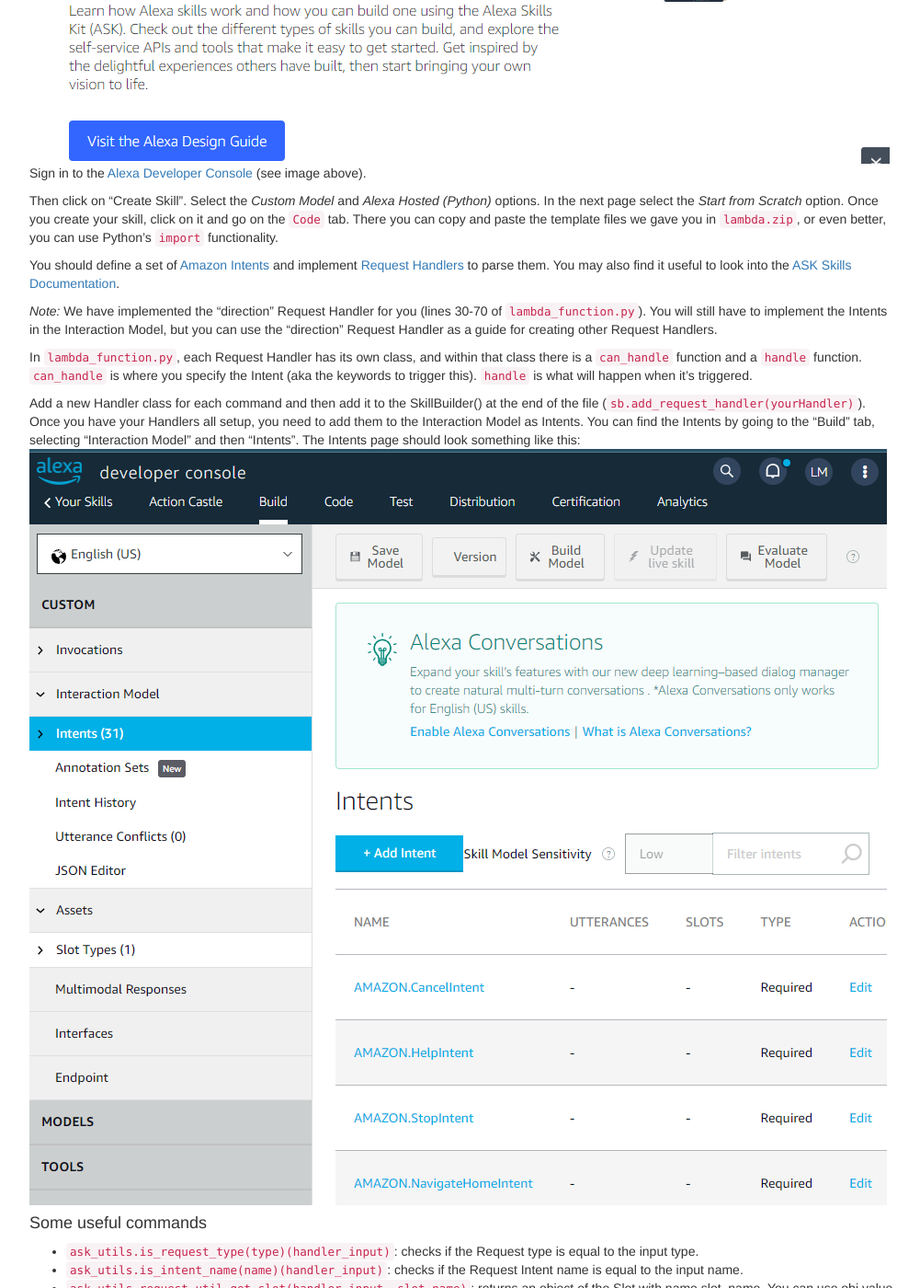
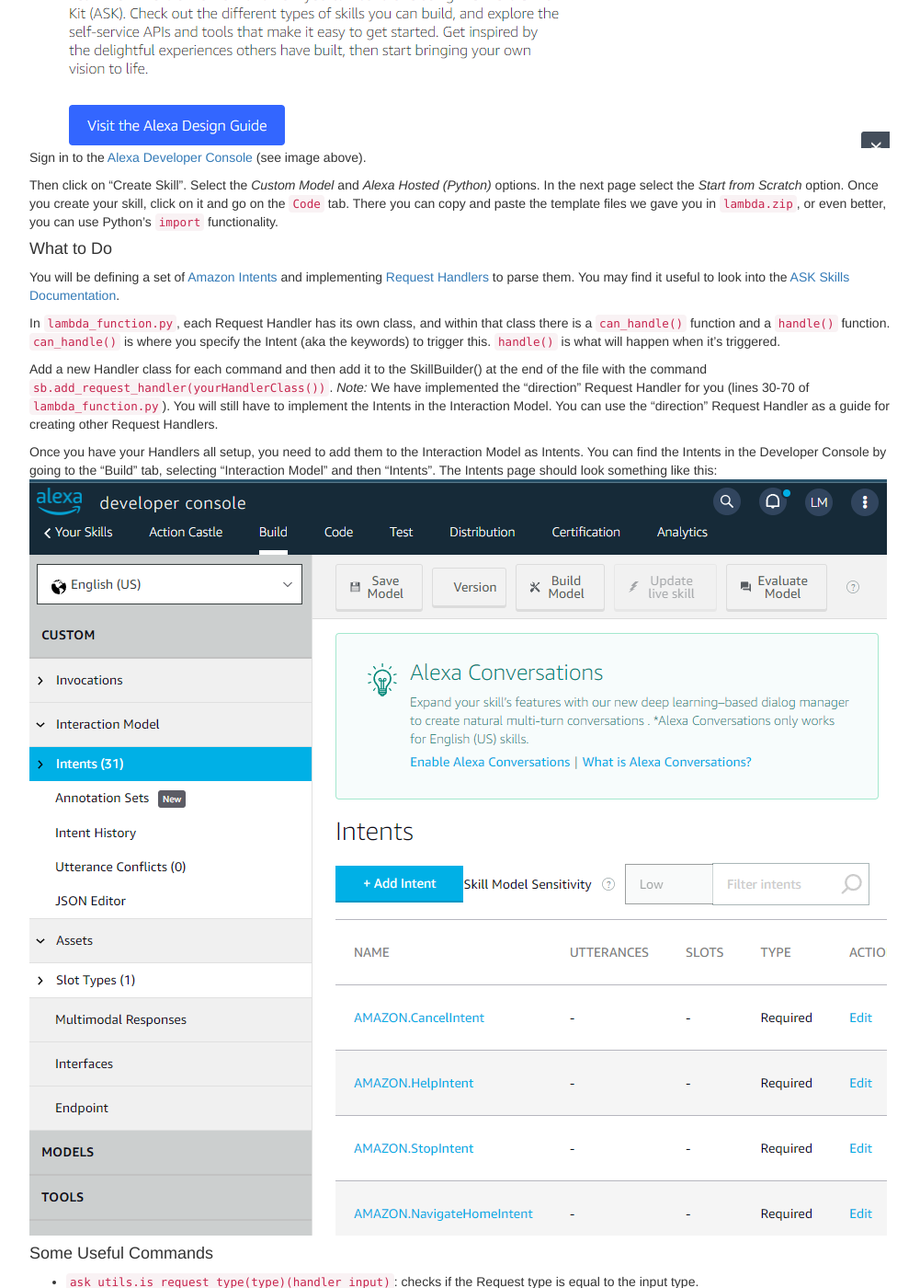
Before and after one commit to interactive-fiction-class/interactive-fiction-class.github.io, a Jekyll site: the page built from homeworks/alexa_action_castle/alexa-action-castle.md, in a window 1280 px wide and 1400 px high, scrolled down 1440 px. Shown: the whole window at 92% size, without its empty margins (233-1234 px from the left). Built offline with Jekyll 4.4.1, drawn with Linux system fonts in a browser that asks for light colours; nearby versions of some CDN libraries; a script that is not in the unit is left out; some of the changed text lies outside the part shown.

Commit message:
Update alexa-action-castle.md

```diff
--- a/homeworks/alexa_action_castle/alexa-action-castle.md
+++ b/homeworks/alexa_action_castle/alexa-action-castle.md
@@ -91,7 +91,7 @@
 * **[Slot](https://medium.com/enpit-developer-blog/alexa-what-are-slots-and-how-to-read-slot-values-ea050047df0c):** Variables within an Intent.
 * **Interaction Model:** Determines whether the current Skill can handle certain Requests.
 
-### Starter code
+### Starter Code
 
 We have provided [starter code for an Alexa adventure game](https://github.com/interactive-fiction-class/interactive-fiction-class.github.io/raw/71a272ddeb413a8c399f37f1a527c77d771509a1/homeworks/alexa_action_castle/lambda.zip).  You are free to modify it however you want and bring in any dependencies you feel will be useful, but do not forget to add them to `requirements.txt`.
 
@@ -101,43 +101,42 @@
 * You probably won't need to edit `utils.py` unless you want to add extra utilities.
 
 
-### Setting up the Environment
+#### Setting up the Environment
 ![Click on the "Console" button](https://github.com/interactive-fiction-class/interactive-fiction-class.github.io/blob/23bb567280aba13ab9c3e09db35f87c0a887cace/assets/img/developer.png)
 Sign in to the [Alexa Developer Console](https://developer.amazon.com/en-US/alexa/alexa-skills-kit/start?sc_category=paid&sc_channel=SEM&sc_campaign=SEM-GO%5EBrand%5EAll%5ELD%5EProfessional_Developer%5EEvergreen%5EUS%5EEnglish%5ETex&sc_publisher=GO&sc_content=content&sc_detail=571868003723&sc_funnel=convert&sc_country=US&sc_keyword=alexa%20developer%20console&sc_place=&sc_trackingcode=e&sc_segment=&sc_medium=paid%7CSEM%7CSEM-GO%5EBrand%5EAll%5ELD%5EProfessional_Developer%5EEvergreen%5EUS%5EEnglish%5ETex%7CGO%7Ccontent%7C571868003723%7Cconvert%7CUS%7Calexa%20developer%20console%7C%7Ce%7C&gclid=CjwKCAjwoduRBhA4EiwACL5RP8suprxHnexM4TslG_jvjmEYp2-lbEjkdUA-sCXTwZ2URKafzWGjshoCYREQAvD_BwE) (see image above).
 
 Then click on "Create Skill". Select the *Custom Model* and *Alexa Hosted (Python)* options. In the next page select the *Start from Scratch* option.  Once you create your skill, click on it and go on the `Code` tab. There you can copy and paste the template files we gave you in `lambda.zip`, or even better, you can use Python's `import` functionality.
 
+#### What to Do
+You will be defining a set of [Amazon Intents](https://developer.amazon.com/en-US/docs/alexa/interaction-model-design/design-the-custom-intents-for-your-skill.html) and implementing [Request Handlers](https://developer.amazon.com/en-US/docs/alexa/alexa-skills-kit-sdk-for-java/handle-requests.html) to parse them.  You may find it useful to look into the [ASK Skills Documentation](https://alexa-skills-kit-python-sdk.readthedocs.io/en/latest/api/core.html).
 
-You should define a set of [Amazon Intents](https://developer.amazon.com/en-US/docs/alexa/interaction-model-design/design-the-custom-intents-for-your-skill.html) and implement [Request Handlers](https://developer.amazon.com/en-US/docs/alexa/alexa-skills-kit-sdk-for-java/handle-requests.html) to parse them.  You may also find it useful to look into the [ASK Skills Documentation](https://alexa-skills-kit-python-sdk.readthedocs.io/en/latest/api/core.html).
+In `lambda_function.py`, each Request Handler has its own class, and within that class there is a `can_handle()` function and a `handle()` function. `can_handle()` is where you specify the Intent (aka the keywords) to trigger this. `handle()` is what will happen when it's triggered.
 
-*Note:* We have implemented the "direction" Request Handler for you (lines 30-70 of `lambda_function.py`). You will still have to implement the Intents in the Interaction Model, but you can use the "direction" Request Handler as a guide for creating other Request Handlers.
+Add a new Handler class for each command and then add it to the SkillBuilder() at the end of the file with the command  `sb.add_request_handler(yourHandlerClass())`.
+*Note:* We have implemented the "direction" Request Handler for you (lines 30-70 of `lambda_function.py`). You will still have to implement the Intents in the Interaction Model. You can use the "direction" Request Handler as a guide for creating other Request Handlers.
 
-In `lambda_function.py`, each Request Handler has its own class, and within that class there is a `can_handle` function and a `handle` function. `can_handle` is where you specify the Intent (aka the keywords to trigger this). `handle` is what will happen when it's triggered.
-
-Add a new Handler class for each command and then add it to the SkillBuilder() at the end of the file (`sb.add_request_handler(yourHandler)`).
-Once you have your Handlers all setup, you need to add them to the Interaction Model as Intents. You can find the Intents by going to the "Build" tab, selecting "Interaction Model" and then "Intents". The Intents page should look something like this:
+Once you have your Handlers all setup, you need to add them to the Interaction Model as Intents. You can find the Intents in the Developer Console by going to the "Build" tab, selecting "Interaction Model" and then "Intents". The Intents page should look something like this:
 ![Interaction Model](https://github.com/interactive-fiction-class/interactive-fiction-class.github.io/blob/0e00bbae7fa084da05ddbed6470ab9908d168608/assets/img/intents.png)
 
 
-
-#### Some useful commands
+#### Some Useful Commands
 * `ask_utils.is_request_type(type)(handler_input)`: checks if the Request type is equal to the input type.
 * `ask_utils.is_intent_name(name)(handler_input)`: checks if the Request Intent name is equal to the input name.
 * `ask_utils.request_util.get_slot(handler_input, slot_name)`: returns an object of the Slot with name slot_name. You can use obj.value to get the string name of the Slot.
 
 
 ### Debugging:
-* You can test your Skill in the *Test* tab of the console. The logs from there will be on CloudWatch.
+* You can test your Skill in the *Test* tab of the console. The logs from there will be on [CloudWatch](https://aws.amazon.com/cloudwatch/).
     * **Important:** To start the Skill, you will first need to say/type: `open action castle`
 * You can use [CloudWatch](https://aws.amazon.com/cloudwatch/) to debug your code. When you are in the Code tab in the Alexa developer console, you can click on CloudWatch logs to be directed on your skill’s log output.
 
 
 ### Invite Beta Testers
 
-In order to submit your code, you should invite the TAs as beta testers. [Here are the instructions](https://developer.amazon.com/en-US/docs/alexa/custom-skills/skills-beta-testing-for-alexa-skills.html) on how to do this. Our emails are:`artemisp@seas.upenn.edu`, `ldugan@seas.upenn.edu`. When you release a Skill for beta testing you need to complete the _Privacy and Compliance Component_. You can safely answer *no* to all those questions.
+In order to submit your code, you should invite the TAs as beta testers. [Here are the instructions](https://developer.amazon.com/en-US/docs/alexa/custom-skills/skills-beta-testing-for-alexa-skills.html) on how to do this. Our emails are:`artemisp@seas.upenn.edu` & `ldugan@seas.upenn.edu`. When you release a Skill for beta testing you need to complete the _Privacy and Compliance Component_. You can safely answer *no* to all those questions.
 
 
-## What to submit
+## What to Submit
 
 You should invite the TAs to be beta testers for your Skill, as instructed in the relevant section above. You should also submit:
 
@@ -147,7 +146,7 @@
 Submissions should be done on [Gradescope]({{page.submission_link}}).
 
 {% if page.readings %}
-## Recommended readings
+## Recommended Readings
 {% for reading in page.readings %}
 * {{ reading.authors }}, <a href="{{ reading.url }}">{{ reading.title }}</a>.  <i>{{ reading.note }}</i>
 {% endfor %}
```
